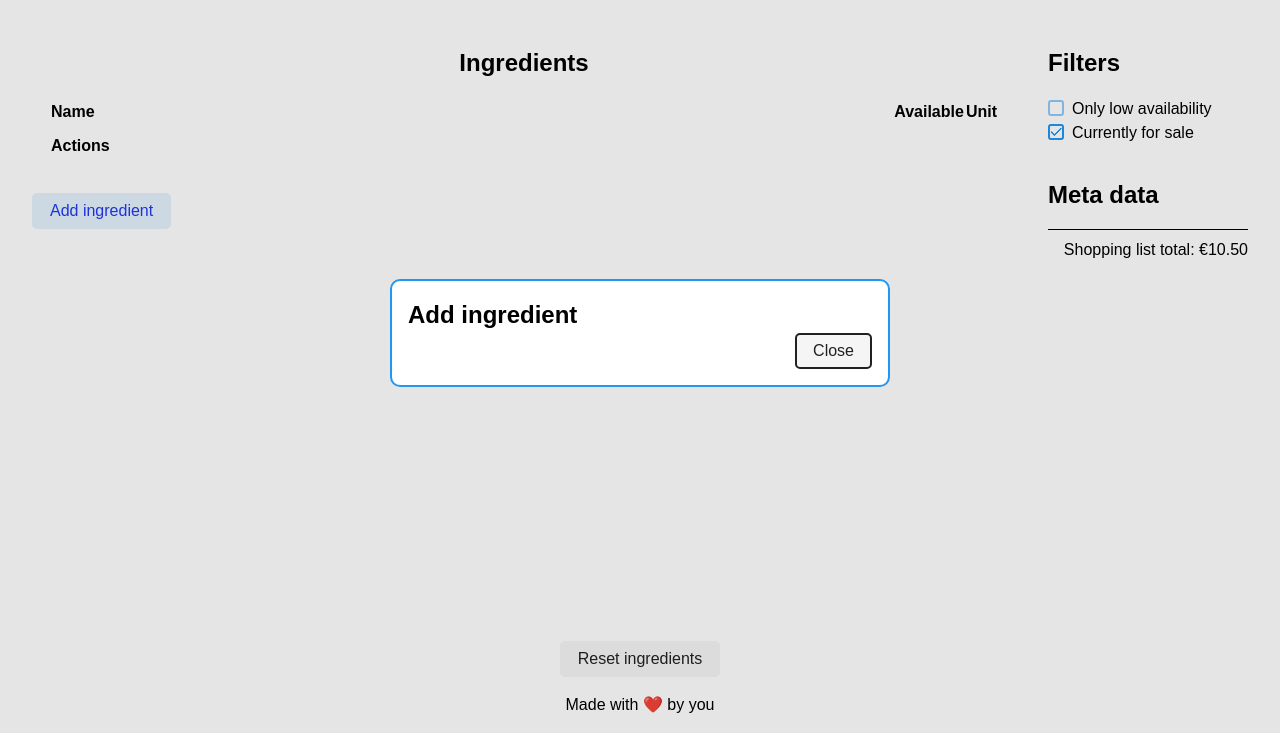
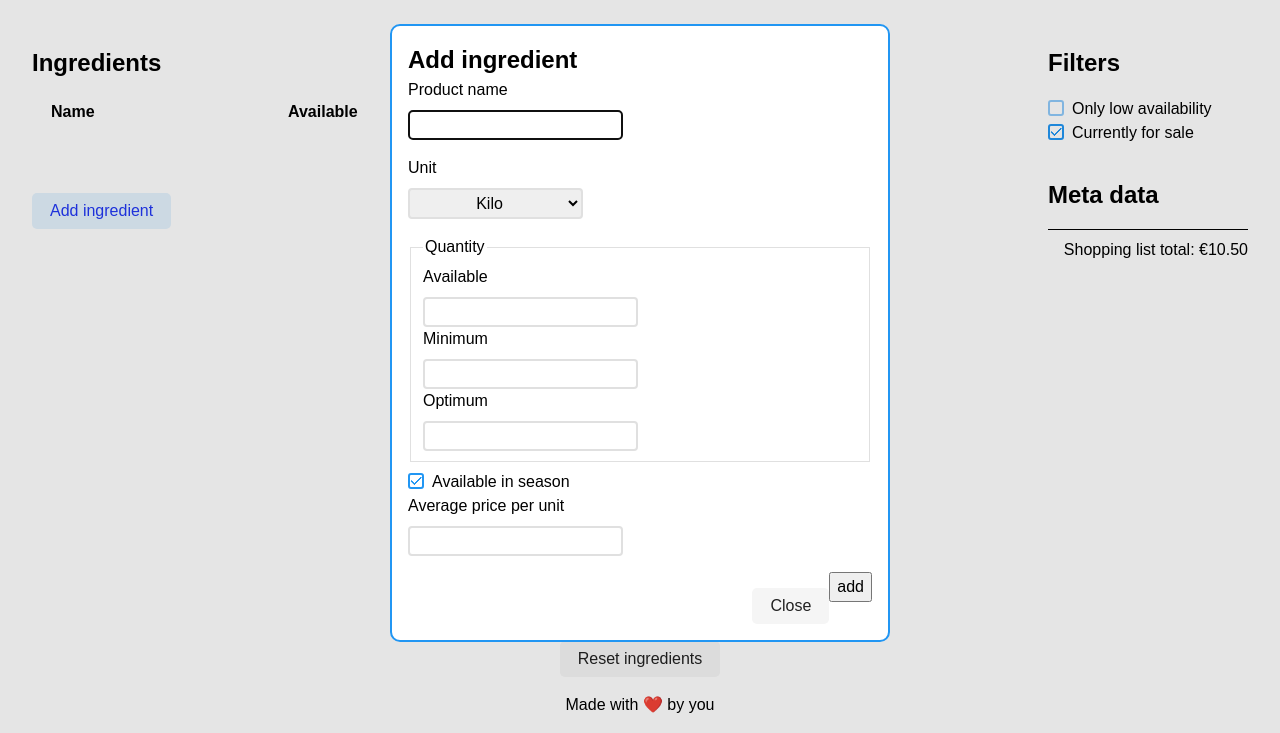
Before and after one commit to HU-SD-V1FEP1-studenten-2021/tentamen-210607-Alex-Jongman, a website with bundled scripts: page public/index.html in a window 1280 px wide. Both pictures are taken after a click on the button "Add ingredient". Shown: the part 67-800 px from the top of the page. Built offline with nearby package versions, Linux system fonts and the light colour scheme; files whose address does not match are found by name.

Commit message:
CSS, HTML en JS-1 opdracht af

```diff
--- a/package.json
+++ b/package.json
@@ -16,9 +16,9 @@
     "yargs": "^17.0.1"
   },
   "devDependencies": {
-    "eslint": "7.27.0",
+    "eslint": "^7.27.0",
     "eslint-config-airbnb": "18.2.1",
     "eslint-config-airbnb-base": "^14.2.1",
-    "eslint-plugin-import": "^2.23.0"
+    "eslint-plugin-import": "^2.23.2"
   }
 }
--- a/public/index.html
+++ b/public/index.html
@@ -65,6 +65,38 @@
     <h2>Add ingredient</h2>
     <form id="add-form">
       <!-- TODO: Add your HTML-1 solution here -->
+      <label for="new-product-title">Product name</label>
+      <input id="new-product-title" type="text" name="title" required>
+
+      <label for="new-product-unit">Unit</label>
+      <select id="new-product-unit" name="unit">
+        <option value="kg">Kilo</option>
+        <option value="gram">Gram</option>
+        <option value="liters">Liters</option>
+        <option value="units">Units</option>
+      </select>
+
+      <fieldset>
+        <legend>Quantity</legend>
+        <label for="new-product-abailable">Available</label>
+        <input id="new-product-abailable" name="available" type="number" min="0" required>
+
+        <label for="new-product-minimum">Minimum</label>
+        <input id="new-product-minimum" name="minimum" type="number" min="0" required>
+
+        <label for="new-product-optimum">Optimum</label>
+        <input id="new-product-optimum" name="optimum" type="number" min="0" required>
+      </fieldset>
+
+      <input id="new-product-available-season" type="checkbox" name="available-season" checked>
+      <label for="new-product-available-season">Available in season</label>
+
+      <label for="new-product-price">Average price per unit</label>
+      <input id="new-product-price" type="number" min="0" name="average-price-per-unit" required>
+
+      <div>
+        <button type="submit">add</button>
+      </div>
     </form>
     <button id="close-add-dialog" class="button">Close</button>
   </dialog>
--- a/public/src/view/dom_manipulation.js
+++ b/public/src/view/dom_manipulation.js
@@ -68,7 +68,9 @@ function handleButtonClick(event) {
  */
 function toTitle(id) {
   // TODO: Replace the return statement and add your JS-1 solution here
-  return id;
+  const FIRSTLETTER = 0;
+  const SECONDLETTER = 1;
+  return id.charAt(FIRSTLETTER).toUpperCase() + id.replace('_', ' ').slice(SECONDLETTER);
 }
 
 function toId(title) {
--- a/public/src/view/styles/table.css
+++ b/public/src/view/styles/table.css
@@ -78,3 +78,21 @@ td:last-child {
 }
 
 /* TODO: Add your CSS assignment solutions here */
+
+/* CSS1: text-decoration maakt dat het doorgestreept  */
+.out-of-season th {
+  text-decoration: line-through;
+}
+
+
+@media (min-width: 960px) { /* media query voor miniaal 960px */
+  table caption {
+    text-align: left; /* maakt dat het links uitgelijnd wordt */
+  }
+}
+
+@media (min-width: 768px) {
+  tr {
+    grid-template-columns: 1fr 1fr 1fr 1fr;
+  }
+}
```
Also changed, not shown: 1 other file.
